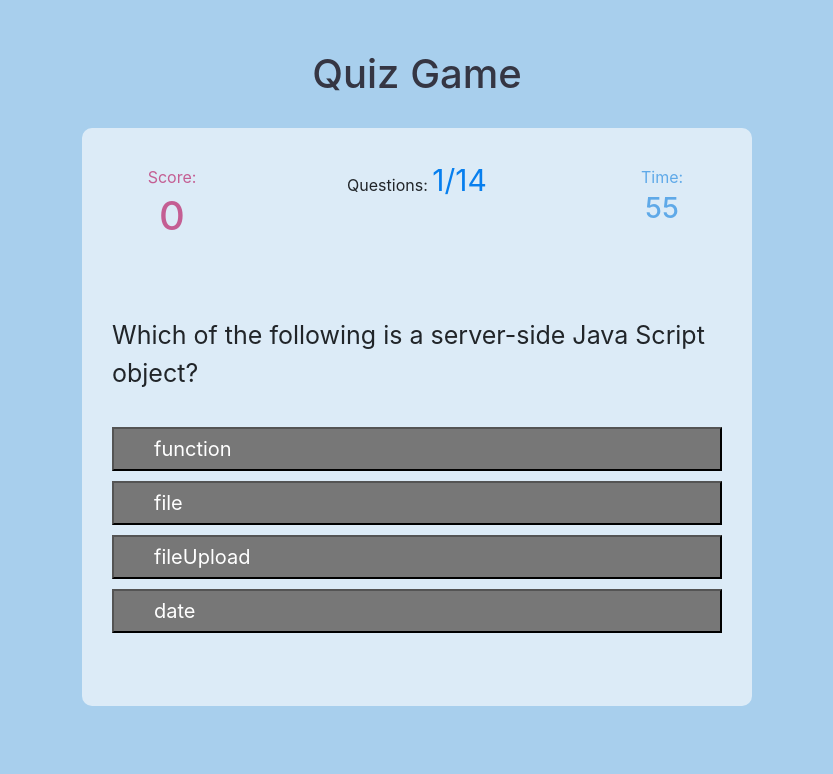
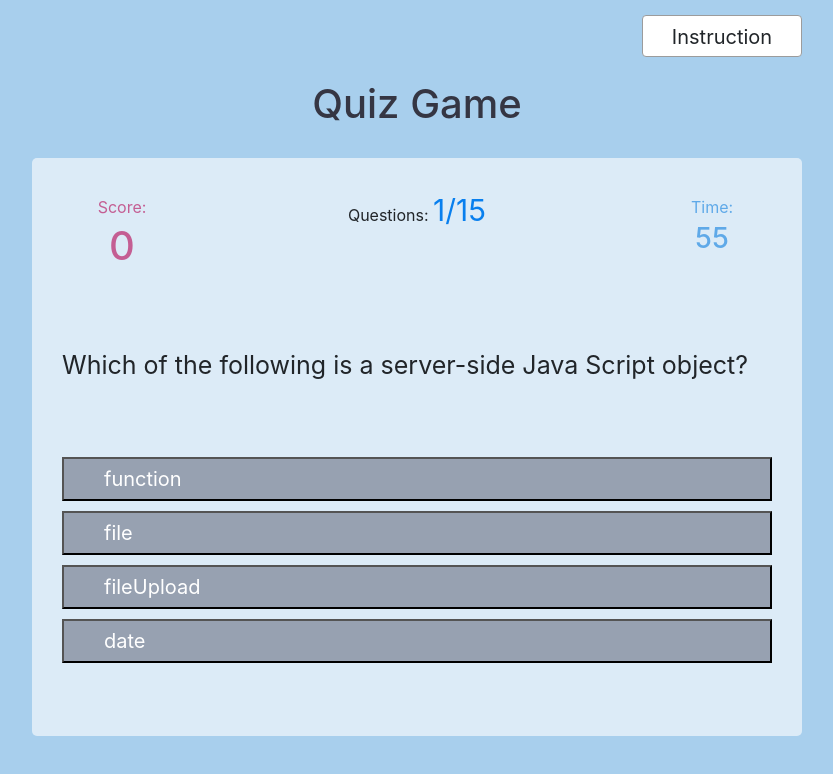
Before and after one commit to sabrina-code/04_Code-Quiz, a plain HTML site: page quiz.html in a window 1280 px wide. Shown: the whole page, without its empty margins (223-1056 px from the left). Drawn offline with nearby package versions, Linux system fonts and the light colour scheme.

Commit message:
quesiton choices

```diff
--- a/questions.js
+++ b/questions.js
@@ -1,142 +1,153 @@
-var score = 0;
+let score = 0;
+let scoreText = document.querySelector("#score");
+let questionCounter = document.querySelector("#progress");
+let thisQuestion;
+let questionsAsked = 0; //question counter
+let commentEl = document.querySelector("#comment");
+let correctAnswer;
+let questionsAvailable = []; //limit the amount of questions for game drawen form questions pool
+let timerText = document.querySelector("#mytime");
+let theQuestion = document.getElementById("question"); //<p> to display the question in HTML
 
-var scoreText = document.querySelector("#score");
-var questioncounterText= document.querySelector("#progress");
-var timecounterText= document.querySelector("#timeLeft");
-var thisQuestion;
-var qCounter = 0;//question counter
-var quizEl = document.querySelector("#quiz");
-var commentEl = document.querySelector("#comment");
-var correctAnswer;
-var questionsAvailable = []; //limit the amount of questions for game drawen form questions pool
-var acceptingAnswers = false;
-var timerText = document.querySelector("#mytime");
-
-
-var questionEl = document.getElementById("question");//<p> to display the question in HTML
-
-var questions = [
+let questions = [
   {
     title: "Commonly used data types DO NOT include:",
     choices: ["strings", "booleans", "alerts", "numbers"],
-      answer: "alerts"
+    answer: "alerts",
   },
   {
     title: "The condition in an if / else statement is enclosed within ____.",
     choices: ["quotes", "curly brackets", "parentheses", "square brackets"],
-      answer: "parentheses"
+    answer: "parentheses",
   },
   {
     title: "Which of the following is not a valid JavaScript variable name?",
-      choices: ["2names", "_first_and_last_names","FirstAndLast", "None of the above"],
-      answer: "2names"
+    choices: [
+      "2names",
+      "_first_and_last_names",
+      "FirstAndLast",
+      "None of the above",
+    ],
+    answer: "2names",
   },
   {
     title: "Which language is used for styling web pages?",
     choices: ["HTML", "JQuery", "CSS", "XML"],
-      answer: "CSS"
+    answer: "CSS",
   },
   {
     title: "The syntax of close method for document object is",
     choices: ["Close(doC)", " Close(object)", "Close(val)", "Close()"],
-      answer: "Close()"
+    answer: "Close()",
   },
   {
     title: "Which of the following is not a reserved word in JavaScript?",
     choices: ["interface", "throws", "program", "short"],
-      answer: "program"
+    answer: "program",
   },
   {
     title: "Which of the following is an interface?",
     choices: ["thread", "runnable", "date", "calenda"],
-      answer: "thread"
+    answer: "thread",
   },
   {
     title: "Wwith (function(x, undefined){}) length;",
     choices: ["1", "2", "undefined", "error"],
-      answer: "2"
+    answer: "2",
   },
   {
     title: "Which of the following is a server-side Java Script object?",
     choices: ["function", "file", "fileUpload", "date"],
-      answer: "file"
+    answer: "file",
   },
   {
     title: "What language defines the behavior of a web page?",
     choices: ["HTML", "CSS", "XML", "JavaScript"],
-      answer: "JavaScript"
+    answer: "JavaScript",
   },
   {
-      title: "What java wrapper type is created when a JavaScript object is sent to Java?",
+    title:
+      "What java wrapper type is created when a JavaScript object is sent to Java?",
     choices: ["ScriptObject", "JavaObject	", "Jobject", "JSObject	"],
-      answer: "JSObject"
+    answer: "JSObject",
   },
   {
-      title: "What java wrapper type is created when a JavaScript object is sent to Java?",
-      choices: ["Semicolon", "Semicolon, Ampersand", "Ampersand, colon", "Ampersand, semicolon"],
-      answer: "Ampersand, semicolon"
+    title:
+      "What java wrapper type is created when a JavaScript object is sent to Java?",
+    choices: [
+      "Semicolon",
+      "Semicolon, Ampersand",
+      "Ampersand, colon",
+      "Ampersand, semicolon",
+    ],
+    answer: "Ampersand, semicolon",
   },
   {
-      title: "Which of the following method is used to evaluate a string of Java Script code in the context of the specified object?",
+    title:
+      "Which of the following method is used to evaluate a string of Java Script code in the context of the specified object?",
     choices: ["Eval", "ParseDoule", "ParseObject", "Efloat"],
-      answer: "Eval"
+    answer: "Eval",
   },
   {
     title: "What is the alternate name for Java script?",
-      choices: ["LimeScript	", "Both a and d", "ECMScript	", "ECMAScript"],
-      answer: "ECMAScript"
-    }
+    choices: ["LimeScript", "Both a and d", "ECMScript", "ECMAScript"],
+    answer: "ECMAScript",
+  },
+  {
+    title:
+      "What is the HTML tag under which one can write the JavaScript code?",
+    choices: ["<javascript>", "<scripted>", "<script>", "<js>"],
+    answer: "<script>",
+  },
 ];
 
-function startGame(){
-    t = 60; //start time: 45 seconds countdown
-    qCounter = 0;//question counter
-    score = 0; // increment score for current correct or wrong answer only
+const startGame = () => {
+  t = 60; //start time: 60 seconds countdown
+  questionsAsked = 0;
+  score = 0;
   questionsAvailable = [...questions]; //use this way so that we can take the question that is already answered
   getQuestion();
-}
+};
 
-function getQuestion(){
-  if(questionsAvailable.length == 0 || qCounter >(questions.length-1)){
-
+const getQuestion = () => {
+  if (questionsAvailable.length == 0 || questionsAsked > questions.length - 1) {
     localStorage.setItem("mostRecentScore", score); //save score to localstorage
     return window.location.assign("gameover.html"); // if questions run out, go to gameover screen
   }
-  qCounter++;
+  questionsAsked++;
 
-  questioncounterText.textContent=qCounter + "/" + questions.length; //display progress of the game by showing how many out of total questions has been uploaded for play
+  questionCounter.textContent = questionsAsked + "/" + questions.length;
 
-  // creating randam questions by generating random index
-  var qIndex = Math.floor(Math.random()*questions.length);//find randam index for the quesrion
-  var thisQuestion = questions[qIndex];
-  questionEl.innerText = thisQuestion.title;//put what is asked,questions.title, in <p> in HTML
-  correctAnswer=thisQuestion.answer;
+  let qIndex = Math.floor(Math.random() * questions.length); //random index for randam questions
+  let thisQuestion = questions[qIndex];
+  theQuestion.innerText = thisQuestion.title; //put what is asked,questions.title, in <p> in HTML
+  correctAnswer = thisQuestion.answer;
 
-  for (var i = 0; i < questionsAvailable.length; i++){
-    document.querySelector(".buttons").children[i].textContent = thisQuestion.choices[i];
+  for (var i = 0; i < 4; i++) {
+    document.querySelector(".buttons").children[i].textContent =
+      thisQuestion.choices[i];
     //assign answer choice to the buttons
   }
   questionsAvailable = questionsAvailable.splice(qIndex, 1); //take out the question that is just created for the game
   return correctAnswer;
-}
-
-function checkAnswer(clicked_id){
+};
+const checkAnswer = (clicked_id) => {
   myTimer();
-    var response = document.getElementById(clicked_id).textContent;
-    if (response==correctAnswer){
-      score+=20;
+  let response = document.getElementById(clicked_id).textContent;
+  if (response == correctAnswer) {
+    score += 20;
     document.getElementById(clicked_id).style.backgroundColor = "#2493d3";
     scoreText.innerText = score;
     commentEl.textContent = "Great job! The correct anwser is " + response;
-    }else if(response !== correctAnswer && t >=16 ){
-      t-=15;
+  } else if (response !== correctAnswer && t >= 16) {
+    t -= 15;
     score;
     scoreText.innerText = score;
     timerText.innerText = t;
     document.getElementById(clicked_id).style.backgroundColor = "#a00b0b";
     commentEl.textContent = "This is not the right answer";
-    }else{
-      t=0;
+  } else {
+    t = 0;
     score;
     scoreText.innerText = score;
     timerText.innerText = t;
@@ -144,22 +155,22 @@ function checkAnswer(clicked_id){
     commentEl.textContent = "This is not the right answer";
   }
 
-setTimeout(function(){
+  setTimeout(function () {
     document.getElementById(clicked_id).style.backgroundColor = "#777777";
     commentEl.textContent = "";
     getQuestion();
-  }, 300);
-}
-function myTimer(){
+  }, 3000);
+};
+function myTimer() {
   t -= 1;
-  if (t<60 && t>1){
+  if (t < 60 && t > 1) {
     mytime.innerHTML = t;
   }
-  if(t < 1){
+  if (t < 1) {
     // window.clearInterval(update);
     t = 0;
     localStorage.setItem("mostRecentScore", score); //save score to localstorage
-    setTimeout(function(){
+    setTimeout(function () {
       // alert("Time is up!");
       window.location.assign("gameover.html");
       window.clearInterval(update);
@@ -168,6 +179,4 @@ function myTimer(){
 }
 update = setInterval("myTimer()", 1000);
 
-
-
 startGame();
--- a/quiz.html
+++ b/quiz.html
@@ -1,42 +1,65 @@
 <!DOCTYPE html>
 <html lang="en">
   <head>
-        <link href="https://fonts.googleapis.com/css?family=Rajdhani" rel="stylesheet">
-        <link rel="stylesheet" href="https://stackpath.bootstrapcdn.com/bootstrap/4.3.1/css/bootstrap.min.css" integrity="sha384-ggOyR0iXCbMQv3Xipma34MD+dH/1fQ784/j6cY/iJTQUOhcWr7x9JvoRxT2MZw1T" crossorigin="anonymous">
-        <link rel="stylesheet" href="style.css">
+    <link
+      href="https://fonts.googleapis.com/css?family=Rajdhani"
+      rel="stylesheet"
+    />
+    <link
+      rel="stylesheet"
+      href="https://stackpath.bootstrapcdn.com/bootstrap/4.3.1/css/bootstrap.min.css"
+      integrity="sha384-ggOyR0iXCbMQv3Xipma34MD+dH/1fQ784/j6cY/iJTQUOhcWr7x9JvoRxT2MZw1T"
+      crossorigin="anonymous"
+    />
+    <link rel="stylesheet" href="style.css" />
 
     <title>Code Quiz</title>
   </head>
   <body>
-        <section id="quizpage" class="container">
+    <div id="quizpage" class="container">
+      <a class="btn instruction" href="index.html">Instruction</a>
       <h1 class="gametitle">Quiz Game</h1>
       <div id="quiz">
         <div id="top">
-                        <div id="scorecounter" class="col-md-3">Score: <h3 id="score">0</h3></div>
-                        <div id="timecounter" class="col-md-3">Time:  <h3 id="mytime">60</h3></div>
-                        <div id="questioncounter" class="col-md-5">Questions: <span id="progress"></span></div>
+          <div id="scorecounter" class="col-md-3">
+            Score:
+            <h3 id="score">0</h3>
           </div>
+          <div id="timecounter" class="col-md-3">
+            Time:
+            <h3 id="mytime">60</h3>
+          </div>
+          <div id="questioncounter" class="col-md-5">
+            Questions: <span id="progress"></span>
+          </div>
+        </div>
+
         <p id="question"></p>
-
         <div class="buttons">
           <button id="btn0" onclick="checkAnswer(this.id)"></button>
           <button id="btn1" onclick="checkAnswer(this.id)"></button>
           <button id="btn2" onclick="checkAnswer(this.id)"></button>
           <button id="btn3" onclick="checkAnswer(this.id)"></button>
         </div>
-
         <h5 id="comment"></h5>
-
       </div>
     </div>
-            </section>
 
-
-<script src="https://code.jquery.com/jquery-3.3.1.slim.min.js" integrity="sha384-q8i/X+965DzO0rT7abK41JStQIAqVgRVzpbzo5smXKp4YfRvH+8abtTE1Pi6jizo" crossorigin="anonymous"></script>
-<script src="https://cdnjs.cloudflare.com/ajax/libs/popper.js/1.14.7/umd/popper.min.js" integrity="sha384-UO2eT0CpHqdSJQ6hJty5KVphtPhzWj9WO1clHTMGa3JDZwrnQq4sF86dIHNDz0W1" crossorigin="anonymous"></script>
-<script src="https://stackpath.bootstrapcdn.com/bootstrap/4.3.1/js/bootstrap.min.js" integrity="sha384-JjSmVgyd0p3pXB1rRibZUAYoIIy6OrQ6VrjIEaFf/nJGzIxFDsf4x0xIM+B07jRM" crossorigin="anonymous"></script>
+    <script
+      src="https://code.jquery.com/jquery-3.3.1.slim.min.js"
+      integrity="sha384-q8i/X+965DzO0rT7abK41JStQIAqVgRVzpbzo5smXKp4YfRvH+8abtTE1Pi6jizo"
+      crossorigin="anonymous"
+    ></script>
+    <script
+      src="https://cdnjs.cloudflare.com/ajax/libs/popper.js/1.14.7/umd/popper.min.js"
+      integrity="sha384-UO2eT0CpHqdSJQ6hJty5KVphtPhzWj9WO1clHTMGa3JDZwrnQq4sF86dIHNDz0W1"
+      crossorigin="anonymous"
+    ></script>
+    <script
+      src="https://stackpath.bootstrapcdn.com/bootstrap/4.3.1/js/bootstrap.min.js"
+      integrity="sha384-JjSmVgyd0p3pXB1rRibZUAYoIIy6OrQ6VrjIEaFf/nJGzIxFDsf4x0xIM+B07jRM"
+      crossorigin="anonymous"
+    ></script>
     <script src="questions.js"></script>
-<script src="highscore.js"></script>
-
   </body>
 </html>
--- a/style.css
+++ b/style.css
@@ -1,88 +1,90 @@
-body{
+body {
   background-color: rgb(168, 207, 237);
 }
-
-.container{
-    max-width:700px;
+.container {
+  max-width: 800px;
+}
+button:focus,
+button:active {
+  outline: none;
 }
 #home,
-#highscore{
-    padding-top:80px;
+#highscore {
+  padding-top: 80px;
   text-align: center;
-    margin-top:30px;
+  margin-top: 30px;
   padding: 30px;
   text-align: center;
   border-radius: 10px;
-    background-color: rgba(255,255,255, .6);
+  background-color: rgba(255, 255, 255, 0.6);
 }
-#quiz{
-    margin-top:30px;
+#quiz {
+  margin-top: 30px;
   padding: 30px;
   text-align: center;
-    border-radius: 10px;
-    /* border: 2px solid #b6d888;
-
-    border-width:5px;
-    border-style:double; */
-    background-color: rgba(255,255,255, .6);
+  border-radius: 5px;
+  background-color: rgba(255, 255, 255, 0.6);
 }
-#gameover{
-    margin-top:60px;
+#gameover {
+  margin-top: 60px;
   padding: 60px 30px;
   text-align: center;
   border-radius: 10px;
-    /* border: 2px solid #b6d888;
-
-    border-width:5px;
-    border-style:double; */
-    background-color: rgba(255,255,255, .6);
+  background-color: rgba(255, 255, 255, 0.6);
+}
+.btn.instruction {
+  float: right;
+  margin-top: 15px;
 }
 h1.gametitle {
-    margin-top: 50px;
   text-align: center;
-    color:#353643;
+  color: #353643;
+  padding-top: 80px;
 }
-#currentScore{
+#currentScore {
   margin-bottom: 20px;
 }
-#scorecounter{
+#scorecounter {
   float: left;
   color: rgb(196, 94, 147);
   width: 120px;
   font-size: 16px;
-    line-height:30px;
+  line-height: 30px;
   padding: 4px 10px;
 }
-#timecounter{
+#timecounter {
   float: right;
   color: rgb(95, 169, 232);
   width: 120px;
   font-size: 16px;
-    line-height:30px;
+  line-height: 30px;
   padding: 4px 10px;
 }
 #score,
-#timeleft{
-    font-size:40px;
+#timeleft {
+  font-size: 40px;
 }
-#question{
+#question {
   text-align: left;
   margin-top: 65px;
   margin-bottom: 15px;
-    min-height:90px;
+  min-height: 90px;
   font-size: 25px;
   float: left;
   display: block;
   width: 100%;
 }
-#btn0,#btn1,#btn2,#btn3{
+#btn0,
+#btn1,
+#btn2,
+#btn3 {
   font-size: 20px;
   padding: 5px 40px;
-    width:100%;
-    margin:5px auto;
-    background-color:#777777;
-    color:white;
-    text-align:left;
+  width: 100%;
+  margin: 5px auto;
+  background: #97a1b1;
+  color: white;
+  text-align: left;
 }
 #btn0:hover,
 #btn1:hover,
@@ -91,48 +93,48 @@ h1.gametitle {
 #btn0:active:hover,
 #btn1:active:hover,
 #btn2:active:hover,
-#btn3:active:hover{
+#btn3:active:hover {
   background-color: black;
   color: white;
 }
 #choice0,
 #choice1,
 #choice2,
-#choice3{
+#choice3 {
   padding-left: 30px;
   padding-right: 30px;
-    text-align:left;
+  text-align: left;
 }
-#comment{
+#comment {
   min-height: 30px;
 }
 #questioncounter {
   display: inline-block;
 }
-#progress{
+#progress {
   color: rgb(8, 127, 238);
   font-size: 30px;
 }
 .btn,
-.btn-save{
+.btn-save {
   min-width: 160px;
   height: 40px;
   border: 1px solid #9c9c9c;
   background-color: white;
   font-size: 20px;
-    padding-bottom:34px;
+  padding-bottom: 34px;
 }
-.btn{
+.btn {
   margin-top: 50px;
 }
-.btn-save{
+.btn-save {
   margin-top: 15px;
-    padding-top:5px;
+  padding-top: 5px;
 }
 .btn:hover,
 .btn:active:hover,
 .btn-save:hover,
-.btn-save:active:hover{
+.btn-save:active:hover {
   background-color: black;
   color: white;
 }
@@ -141,7 +143,7 @@ h1.gametitle {
 .btn-save:disabled:active,
 .btn-save:disabled:hover:active {
   background-color: white;
-    color:#b1b1b1;
+  color: #b1b1b1;
 }
 input#username {
   width: 320px;
@@ -151,22 +153,22 @@ input#username {
   font-size: 20px;
   padding: 15px;
 }
-#finalscore{
+#finalscore {
   font-size: 50px;
 }
-.highscore{
-    color:rgb(196, 94, 147);
+.highscore {
+  color: rgb(196, 94, 147);
 }
-ul{
+ul {
   margin: 50px 10px;
   padding-left: 0;
 }
-li{
+li {
   list-style: none;
-    font-size:25px;
+  font-size: 25px;
   display: block;
-    color: rgb(8, 99, 179);;
+  color: rgb(8, 99, 179);
 }
-#home p{
+#home p {
   text-align: left;
 }
```
Also changed, not shown: gameover.js (+10 -10 lines), highscore.js (+15 -3 lines), index.html (+46 -14 lines). Lines whose indentation alone changed are shown as unchanged.
